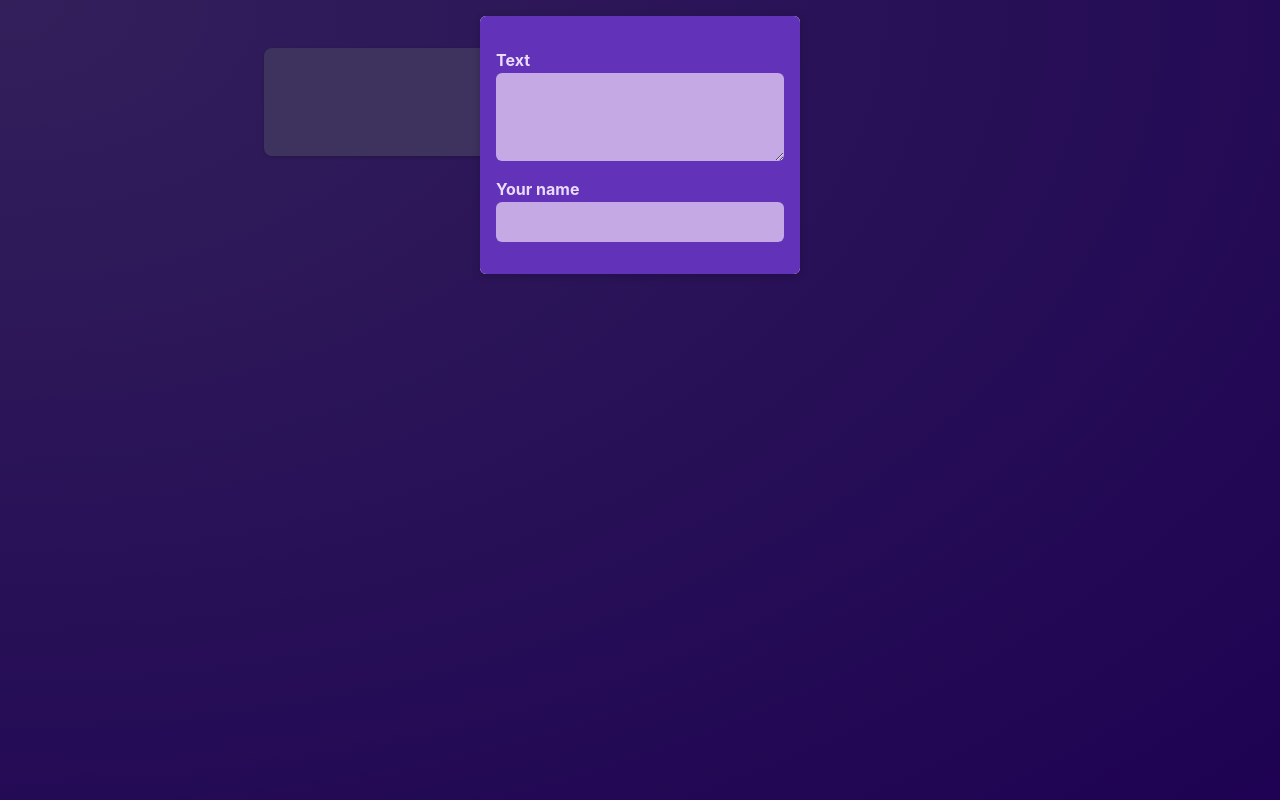
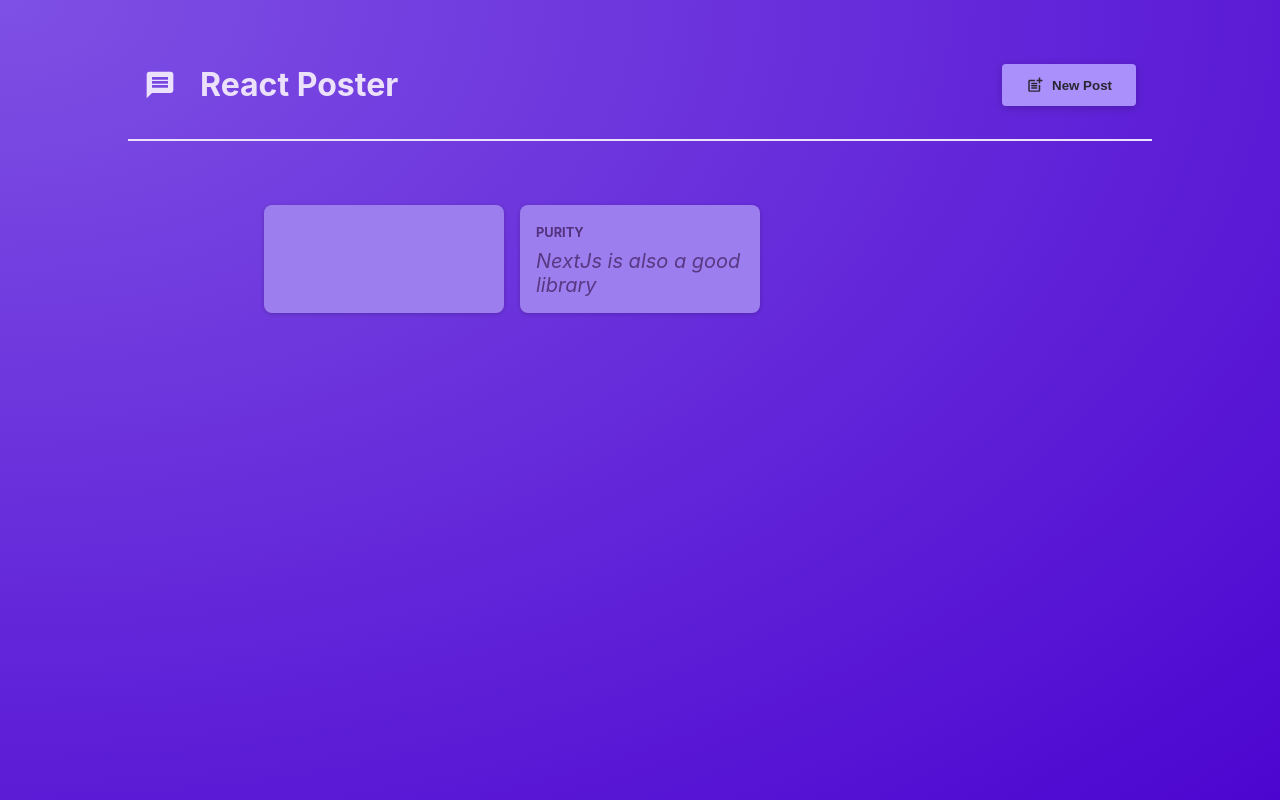
Before and after one commit to jonahunuafe/twitter-like-app, a React (Vite) app: page / in a window 1280 px wide. Built offline with nearby package versions, Linux system fonts and the light colour scheme.

Commit message:
adding a shared header and more state management

```diff
--- a/package.json
+++ b/package.json
@@ -10,7 +10,8 @@
   },
   "dependencies": {
     "react": "^18.2.0",
-    "react-dom": "^18.2.0"
+    "react-dom": "^18.2.0",
+    "react-icons": "^5.0.1"
   },
   "devDependencies": {
     "@types/react": "^18.0.17",
--- a/src/App.jsx
+++ b/src/App.jsx
@@ -1,11 +1,26 @@
+import { useState } from "react";
+
 import PostsList from "./components/PostsList";
-
+import MainHeader from "./components/MainHeader";
 
 function App() {
+  const [modalIsVisible, setModalIsVisible] = useState(false);
+
+  function showModalHandler() {
+    setModalIsVisible(true);
+  }
+
+  function hideModalHandler() {
+    setModalIsVisible(false);
+  }
+
   return (
-    <main>
-      <PostsList />
-    </main>
+    <>
+      <MainHeader onCreatePost={showModalHandler} />
+      <main>
+        <PostsList isPosting={modalIsVisible} onStopPosting={hideModalHandler}/>
+      </main>
+    </>
   );
 }
 
--- /dev/null
+++ b/src/components/MainHeader.jsx
@@ -0,0 +1,22 @@
+import { MdPostAdd, MdMessage } from 'react-icons/md';
+
+import classes from './MainHeader.module.css';
+
+function MainHeader({ onCreatePost }) {
+  return (
+    <header className={classes.header}>
+      <h1 className={classes.logo}>
+        <MdMessage />
+        React Poster
+      </h1>
+      <p>
+        <button className={classes.button} onClick={onCreatePost}>
+          <MdPostAdd size={18} />
+          New Post
+        </button>
+      </p>
+    </header>
+  );
+}
+
+export default MainHeader;
--- /dev/null
+++ b/src/components/MainHeader.module.css
@@ -0,0 +1,36 @@
+.header {
+    /* padding: 2rem 10%; */
+    margin: 2rem 10%;
+    padding: 1rem;
+    text-align: center;
+    display: flex;
+    justify-content: space-between;
+    align-items: center;
+    border-bottom: 2px solid #ece1fa;
+}
+
+.logo {
+    font-size: 2rem;
+    display: flex;
+    gap: 1.5rem;
+    align-items: center;
+    color: #ece1fa;
+}
+
+.button {
+    display: inline-flex;
+    align-items: center;
+    gap: 0.5rem;
+    padding: 0.75rem 1.5rem;
+    background-color: #a990fb;
+    color: #2a2630;
+    border: none;
+    border-radius: 4px;
+    box-shadow: 0 2px 8px rgba(0, 0, 0, 0.2);
+    cursor: pointer;
+    font-weight: bold;
+}
+
+.button:hover {
+    background-color: #8c6cf7;
+}
--- a/src/components/PostsList.jsx
+++ b/src/components/PostsList.jsx
@@ -5,27 +5,22 @@
 import Post from "./Post";
 import classes from './PostsList.module.css'
 
-function PostsList() {
-    const [modalIsVisible, setModalIsVisible] = useState(true);
+function PostsList({ isPosting, onStopPosting }) {
     const [enteredBody, setEnteredBody] = useState('');
     const [enteredAuthor, setEnteredAuthor] = useState('')
+
+    function authorChangeHandler(event) {
+        setEnteredAuthor(event.target.value);
+    }
 
     function bodyChangeHandler(event) {
         setEnteredBody(event.target.value);
     }
 
-    function authorChangeHandler(event) {
-        setEnteredAuthor(event.target.value);
-    }
-
-    function hideModalHandler() {
-        setModalIsVisible(false);
-    }
-
     return (
         <>
-            {modalIsVisible && (
-                <Modal onClose={hideModalHandler}>
+            {isPosting && (
+                <Modal onClose={onStopPosting}>
                     <NewPost
                         onBodyChange={bodyChangeHandler}
                         onAuthorChange={authorChangeHandler}
```
Also changed, not shown: 1 other file (tests, documents, lock files or other folders).
